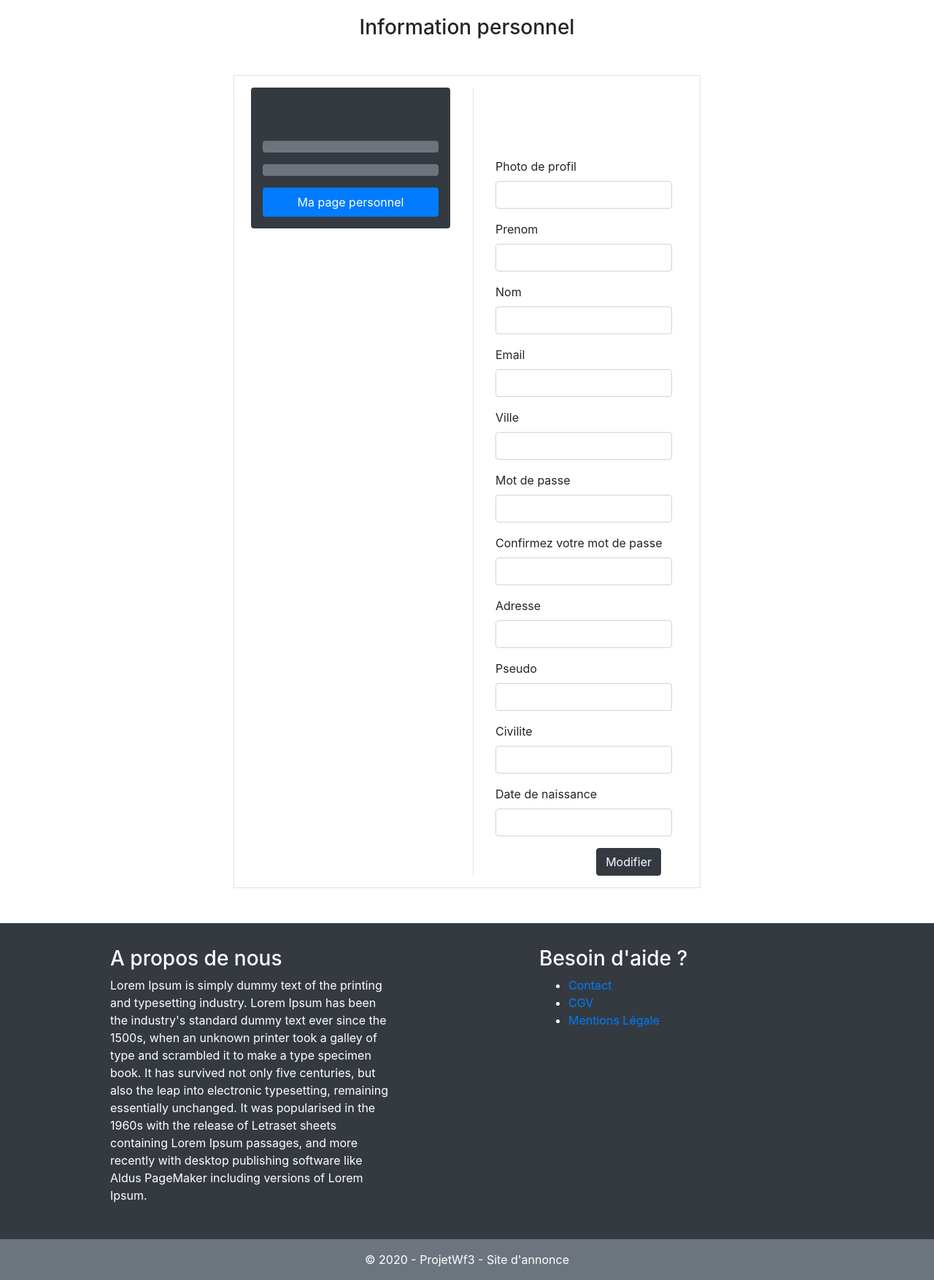
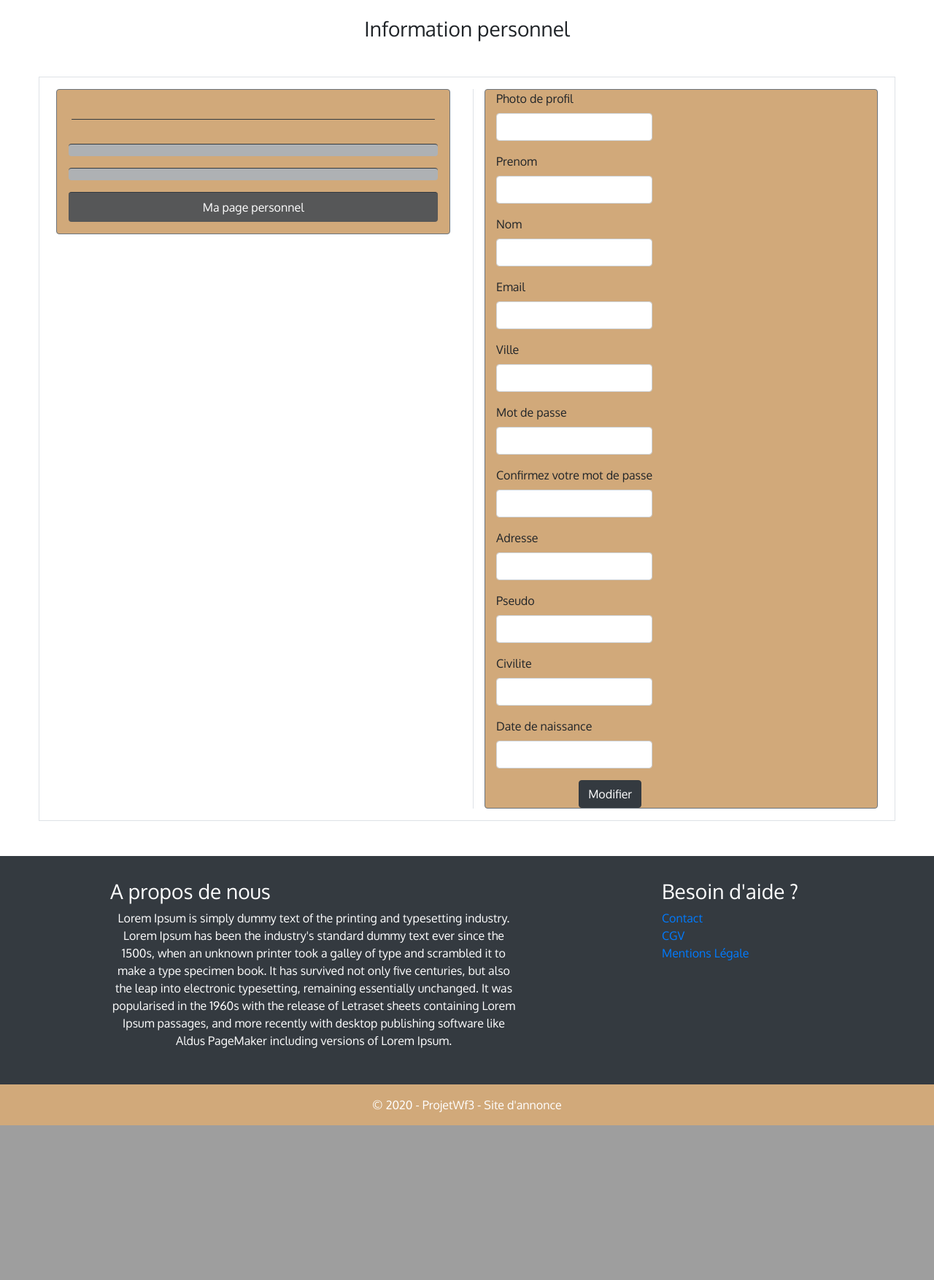
Before and after one commit to HakanKenter/ProjetWf3, a Symfony app: template templates/security/information_personnel.html.twig in a window 1280 px wide. Shown: the part 1019-2773 px from the top of the page at 73% size. After the commit the page ends 2561 px from the top, so only its background shows below. Run offline with Twig, Linux system fonts and the light colour scheme; the template is opened without the code that fills it: most values are stand-ins (such as "Sample title", 1, 10 or a date in 2020); form fields are guessed from the names that the template uses; some libraries are stand-ins or nearby versions.

Commit message:
rwd et design dans style.css base.twig et infoPerso.twig

```diff
--- a/public/css/style.css
+++ b/public/css/style.css
@@ -1,15 +1,35 @@
-.contenu-base{
-    /* height: 50vh; */
-    /* background-color: blueviolet; */
-    /* height: 95vh;
+html,
+body {
+    max-width: 100%;
+    overflow-x: hidden;
+}
+
+* {
+    font-family: 'Oxygen', sans-serif;
+}
+
+
+/* .contenu-base { */
+
+
+/* height: 50vh; */
+
+
+/* background-color: blueviolet; */
+
+
+/* height: 95vh;
     position: relative; */
-}
+
+
+/* } */
+
 
 /* .navbar{
     position: fixed;
 } */
 
-#sur-carousel{
+#sur-carousel {
     position: absolute;
     z-index: 2;
     height: 600px;
@@ -20,21 +40,21 @@
     align-items: center;
 }
 
-.pos{
+.pos {
     position: relative;
 }
 
-#carouselExampleControls{
+#carouselExampleControls {
     /* position: absolute; */
     z-index: 1;
     /* opacity: 0.3; */
 }
 
-#cadre-recherche{
+#cadre-recherche {
     background-color: rgb(226, 98, 38);
 }
 
-#desposer-annonce{
+#desposer-annonce {
     position: fixed;
     top: 50%;
     left: 50%;
@@ -44,7 +64,28 @@
     display: none;
 }
 
-.deposer-annonce-titre{
+.deposer-annonce-titre {
     color: rgb(226, 98, 38);
     background-color: rgb(43, 43, 43);
 }
+
+footer {
+    background-color: #D1A97A
+}
+
+#colorPerso {
+    background-color: #D1A97A
+}
+
+li {
+    list-style: none;
+    text-decoration-style: none;
+}
+
+#divInfoPersoOff {
+    background-color: rgb(174, 177, 180);
+}
+
+#divInfoPersoOn {
+    background-color: rgb(86, 87, 88);
+}
--- a/templates/base.html.twig
+++ b/templates/base.html.twig
@@ -10,11 +10,11 @@
 
             <link rel="stylesheet" href="https://pro.fontawesome.com/releases/v5.10.0/css/all.css" integrity="sha384-AYmEC3Yw5cVb3ZcuHtOA93w35dYTsvhLPVnYs9eStHfGJvOvKxVfELGroGkvsg+p" crossorigin="anonymous"/>
 
-
+            <link href="https://fonts.googleapis.com/css2?family=Oxygen&display=swap" rel="stylesheet">
         {% endblock %}
     </head>
     <body>
-        <nav class="navbar navbar-expand-md navbar-dark bg-dark">
+        <nav id="colorPerso" class="navbar navbar-expand-md navbar-dark border border-dark ">
             <a class="navbar-brand" href="{{ path('blog') }}">ProjetWf3</a>
             <button class="navbar-toggler" type="button" data-toggle="collapse" data-target="#navbarsExample04" aria-controls="navbarsExample04" aria-expanded="false" aria-label="Toggle navigation">
                 <span class="navbar-toggler-icon"></span>
@@ -167,25 +167,25 @@
 
         <div id="article" class="bg-dark mx-auto p-3 text-white ">
             <div class="d-flex p-3 mx-auto text-white col-md-10 justify-content-around">
-                <div class="col-md-5">
+                <div class="col-md-7">
                     <h3>A propos de nous</h3>
-                    <p>
+                    <p style="text-align: center">
                         Lorem Ipsum is simply dummy text of the printing and typesetting industry. Lorem Ipsum has been the industry's standard dummy text ever since the 1500s, when an unknown printer took a galley of type and scrambled it to make a type specimen book. It has survived not only five centuries, but also the leap into electronic typesetting, remaining essentially unchanged. It was popularised in the 1960s with the release of Letraset sheets containing Lorem Ipsum passages, and more recently with desktop publishing software like Aldus PageMaker including versions of Lorem Ipsum.
                     </p>
                 </div><hr>
 
-                <div class="col-md-5">
+                <div class="col-md-3">
                     <h3>Besoin d'aide ?</h3>
-                    <ul class="">
-                        <li class=""><a href="#">Contact</a></li>
-                        <li class=""><a href="{{ path('CGV') }}">CGV</a></li>
-                        <li class=""><a href="#">Mentions Légale</a></li>
+                    <ul class="p-0" >
+                        <li class="text-decoration-none"><a href="#">Contact</a></li>
+                        <li class="text-decoration-none"><a href="{{ path('CGV') }}">CGV</a></li>
+                        <li class="text-decoration-none"><a href="#">Mentions Légale</a></li>
                     </ul>
                 </div>
             </div>
         </div>
 
-        <footer id="footer" class="bg-secondary mx-auto p-3 text-white d-flex justify-content-center">
+        <footer id="footer" class="mx-auto p-3 text-white d-flex justify-content-center">
 
             <div>
                 &copy; 2020 - ProjetWf3 - Site d'annonce
--- a/templates/security/information_personnel.html.twig
+++ b/templates/security/information_personnel.html.twig
@@ -5,22 +5,22 @@
 
     <h3 class="my-4 mx-auto text-center">Information personnel</h3>
 
-    <div class="col-md-6 mx-auto d-flex justify-content-center mt-5 mb-5 border p-3" >
+    <div class="col-md-11 mx-auto d-flex justify-content-center mt-5 mb-5 border p-3" >
         <div class="col-md-6 rounded mr-3">
-            <div class="col-md-12 bg-dark mx-auto rounded d-flex flex-column justify-content-center text-white text-center p-3">
-                <img class="mt-4 rounded" src="{{ app.user.image|replace({"640/480": "350/210"}) }}"><hr>
-                <p class="p-2 rounded bg-secondary">{{ app.user.pseudo }}</p>
-                <p class="p-2 rounded bg-secondary">{{ app.user.email|raw }}</p>
-                <a class="p-2 rounded bg-primary text-white text-decoration-none" href="{{ path('annonce_personnel', {'id': app.user.id}) }}">Ma page personnel</a>
+            <div id="colorPerso" class=" col-md-12  mx-auto rounded d-flex flex-column justify-content-center text-white text-center p-3 border border-secondary">
+                <img class="mt-4 mx-1 rounded border-top border-dark " src="{{ app.user.image|replace({"640/480": "350/210"}) }}"><hr>
+                <p id="divInfoPersoOff" class="p-2 rounded  border-top border-dark ">{{ app.user.pseudo }}</p>
+                <p id="divInfoPersoOff" class="p-2 rounded border-top border-dark ">{{ app.user.email|raw }}</p>
+                <a id="divInfoPersoOn" class="p-2 rounded  text-white text-decoration-none border-top border-dark " href="{{ path('annonce_personnel', {'id': app.user.id}) }}">Ma page personnel</a>
                 {# <p class="p-2 rounded bg-secondary">{{ user.telephone|raw }}</p> #}
             </div>
         </div>
 
         <div class="col-md-6 border-left">
-            <div class="col-md-12 d-flex mt-5 pt-5">
+            <div id="colorPerso" class="col-md-12 d-flex rounded border border-secondary">
 
                 {# <div class="row border rounded mb-1 d-flex justify-content-center bg-dark text-white"> #}
-                    {{ form_start(formDonneePersonnel, { 'attr' : { 'class' : 'col-md-12 bg-secondary rounded p-3 text-white mb-5 ' }}) }}
+                    {{ form_start( formDonneePersonnel, { 'attr' : { 'class' : 'col-md-12 rounded p-3 text-white mb-5 ' }}) }}
 
                     {{ form_row(formDonneePersonnel.image, { 'label' : "Photo de profil"}) }}
                     {{ form_row(formDonneePersonnel.prenom) }}
```
Also changed, not shown: src/Migrations/Version20200614175223.php (added, +39 -0 lines).
